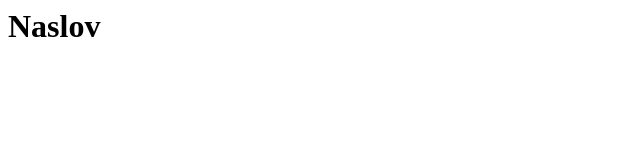
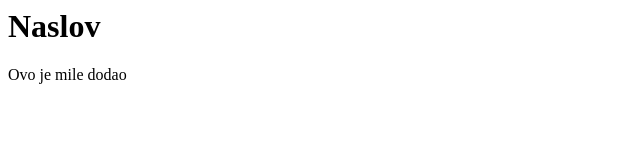
Before and after one commit to DLasta/voda, a plain HTML site: page index.html in a window 1280 px wide. Shown: the whole page, without its empty margins (0-640 px from the left). Drawn offline with Linux system fonts and the light colour scheme.

Commit message:
Update index.html
mile genije

```diff
--- a/index.html
+++ b/index.html
@@ -1 +1,2 @@
 <h1>Naslov</h1>
+<p>Ovo je mile dodao</p>
```
